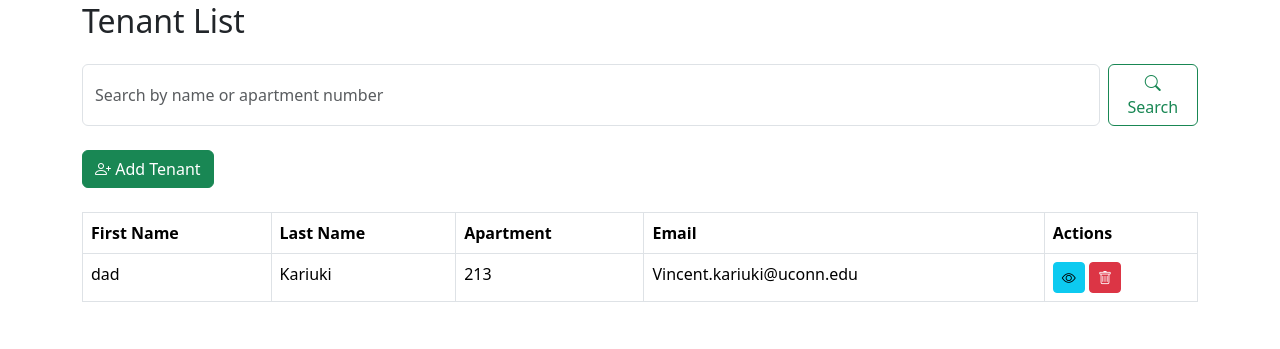
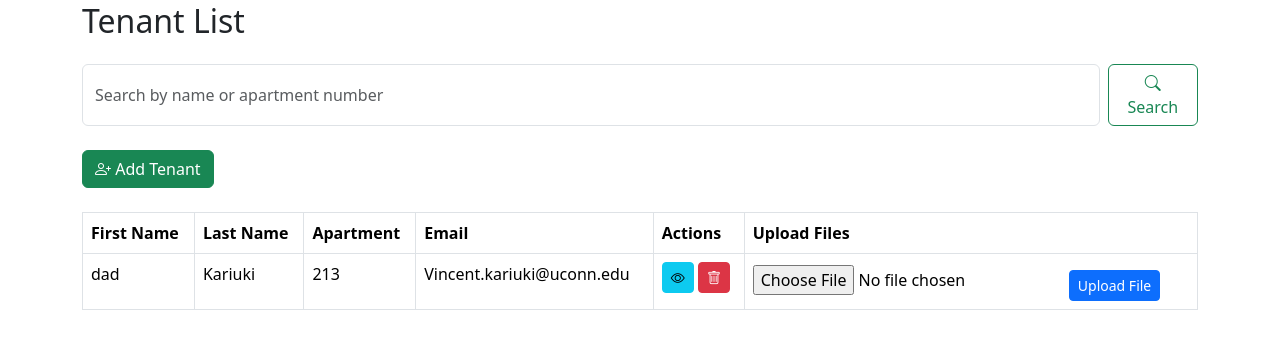
Before and after one commit to vncprograms/Apartment_Hosting, a Flask app: page / in a window 1280 px wide. Shown: the part 118-467 px from the top of the page. Run offline with Flask 2, Linux system fonts and the light colour scheme; data comes from the database, SQL or seed files in the repository; both versions use the stored data as it was after the commit.

Commit message:
added_parts

```diff
--- a/app.py
+++ b/app.py
@@ -1,11 +1,16 @@
 from flask import Flask, render_template, request, redirect, url_for, flash
 from flask_sqlalchemy import SQLAlchemy
 from datetime import datetime
+from werkzeug.utils import secure_filename
+import os
 
 app = Flask(__name__)
 app.config['SQLALCHEMY_DATABASE_URI'] = 'sqlite:///app.db'
 app.config['SQLALCHEMY_TRACK_MODIFICATIONS'] = False
 app.config['SECRET_KEY'] = 'your_secret_key'  # To use Flask's session for flashing messages
+app.config['UPLOAD_FOLDER'] = 'uploads/'
+app.config['ALLOWED_EXTENSIONS'] = {'pdf', 'png', 'jpg', 'jpeg', 'docx'}
+
 db = SQLAlchemy(app)
 
 # Tenant model
@@ -23,6 +28,9 @@ class Tenant(db.Model):
     # Relationship to notes (one-to-many)
     notes = db.relationship('Note', backref='tenant', lazy=True, cascade='all, delete-orphan')
 
+    # Relationship to uploaded files (one-to-many)
+    uploaded_files = db.relationship('UploadedFile', backref='tenant', lazy=True)
+
 # Complaint model
 class Complaint(db.Model):
     id = db.Column(db.Integer, primary_key=True)
@@ -31,14 +39,23 @@ class Complaint(db.Model):
     status = db.Column(db.String(50), default="Open")
     created_at = db.Column(db.DateTime, default=datetime.utcnow)
     tenant_id = db.Column(db.Integer, db.ForeignKey('tenant.id'), nullable=False)
+    file_path = db.Column(db.String(200))  # Field to store file path if any
 
-# Note model (New model to store individual notes for each tenant)
+# Note model
 class Note(db.Model):
     id = db.Column(db.Integer, primary_key=True)
     content = db.Column(db.Text, nullable=False)
     created_at = db.Column(db.DateTime, default=datetime.utcnow)
     tenant_id = db.Column(db.Integer, db.ForeignKey('tenant.id'), nullable=False)
     note_type = db.Column(db.String(50))  # New field to store the note type (complaint, payment, late fee)
+
+# UploadedFile model for files uploaded by tenants
+class UploadedFile(db.Model):
+    id = db.Column(db.Integer, primary_key=True)
+    filename = db.Column(db.String(200), nullable=False)
+    file_path = db.Column(db.String(200), nullable=False)  # Path to the uploaded file
+    tenant_id = db.Column(db.Integer, db.ForeignKey('tenant.id'), nullable=False)
+    created_at = db.Column(db.DateTime, default=datetime.utcnow)
 
 # Home page (List tenants)
 @app.route('/')
@@ -112,9 +129,43 @@ def delete_note(note_id):
     flash('Note deleted successfully!', 'success')
     return redirect(url_for('view_tenant', id=tenant_id))
 
+# Helper function to check if file type is allowed
+def allowed_file(filename):
+    return '.' in filename and filename.rsplit('.', 1)[1].lower() in app.config['ALLOWED_EXTENSIONS']
+
+# Add file upload route (Independent of notes)
+@app.route('/upload_file/<int:tenant_id>', methods=['GET', 'POST'])
+def upload_file(tenant_id):
+    tenant = Tenant.query.get_or_404(tenant_id)
+
+    if request.method == 'POST':
+        file = request.files['file']  # Get the file from the form
+
+        # Handle file upload
+        if file and allowed_file(file.filename):
+            filename = secure_filename(file.filename)  # Secure the filename
+            file_path = os.path.join(app.config['UPLOAD_FOLDER'], filename)  # Create file path
+            file.save(file_path)  # Save the file
+
+            # Save file info to the database
+            uploaded_file = UploadedFile(filename=filename, file_path=file_path, tenant_id=tenant.id)
+            db.session.add(uploaded_file)
+            db.session.commit()
+
+            flash('File uploaded successfully!', 'success')
+            return redirect(url_for('index'))  # Redirect back to the tenant list
+        else:
+            flash('Invalid file type. Please upload a valid file.', 'danger')
+
+    return redirect(url_for('index'))  # Redirect back to the tenant list if GET request
+
 # Create the database tables
 with app.app_context():
     db.create_all()
 
 if __name__ == "__main__":
+    # Ensure the upload folder exists
+    if not os.path.exists(app.config['UPLOAD_FOLDER']):
+        os.makedirs(app.config['UPLOAD_FOLDER'])
+
     app.run(debug=True)
--- a/templates/add_complaint.html
+++ b/templates/add_complaint.html
@@ -7,12 +7,15 @@
 </head>
 <body>
     <h1>Add Complaint for {{ tenant.first_name }} {{ tenant.last_name }}</h1>
-    <form action="{{ url_for('add_complaint', tenant_id=tenant.id) }}" method="POST">
+    <form action="{{ url_for('add_complaint', tenant_id=tenant.id) }}" method="POST" enctype="multipart/form-data">
         <label for="title">Complaint Title:</label>
         <input type="text" name="title" required><br><br>
 
         <label for="description">Complaint Description:</label>
         <textarea name="description" required></textarea><br><br>
+
+        <label for="file">Upload a File (Optional):</label>
+        <input type="file" name="file"><br><br>
 
         <button type="submit">Add Complaint</button>
     </form>
--- a/templates/index.html
+++ b/templates/index.html
@@ -23,6 +23,7 @@
             <th>Apartment</th>
             <th>Email</th>
             <th>Actions</th>
+            <th>Upload Files</th> <!-- Add an extra column for file upload -->
         </tr>
     </thead>
     <tbody>
@@ -42,6 +43,13 @@
                         </button>
                     </form>
                 </td>
+                <td>
+                    <!-- File upload form for each tenant -->
+                    <form action="{{ url_for('upload_file', tenant_id=tenant.id) }}" method="POST" enctype="multipart/form-data">
+                        <input type="file" name="file" class="form-control-file" required>
+                        <button type="submit" class="btn btn-primary btn-sm mt-2">Upload File</button>
+                    </form>
+                </td>
             </tr>
         {% endfor %}
     </tbody>
```
Also changed, not shown: templates/upload_file.html (added, +21 -0 lines), instance/app.db, 1 other file.
